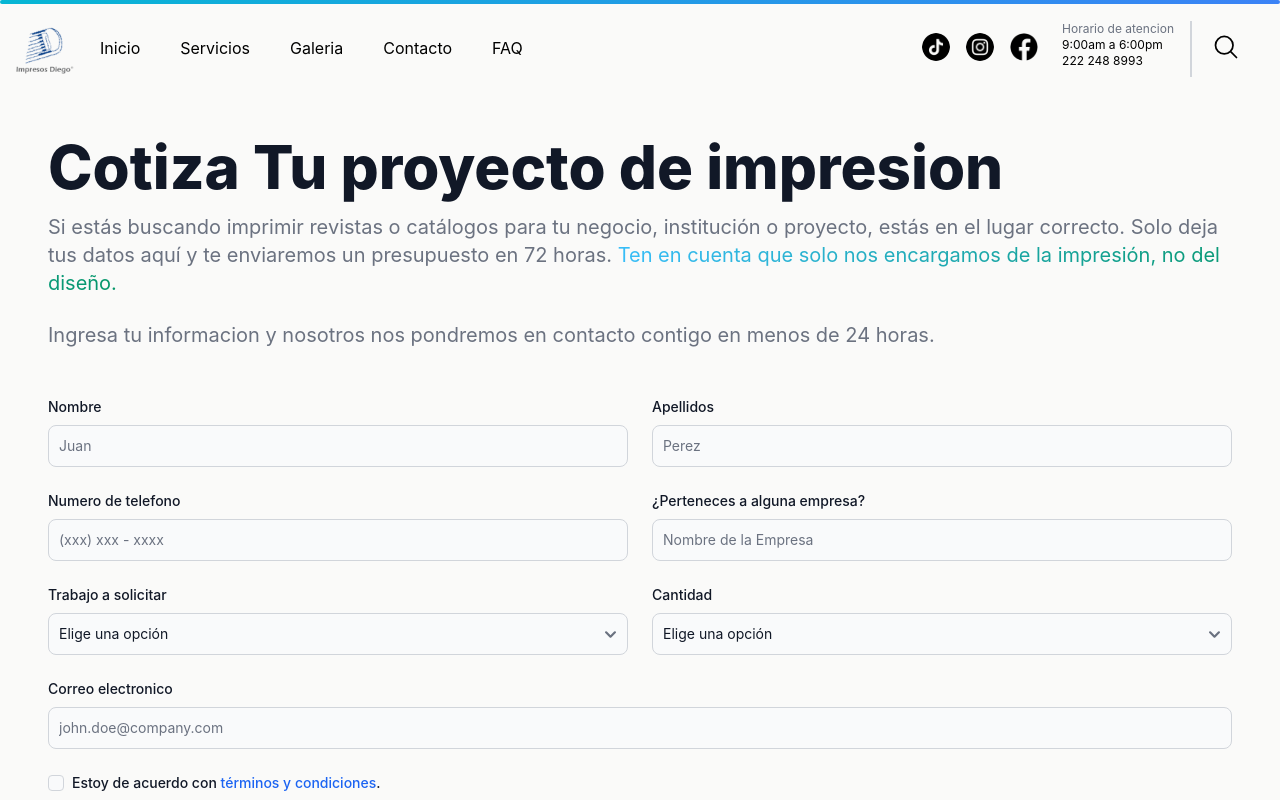
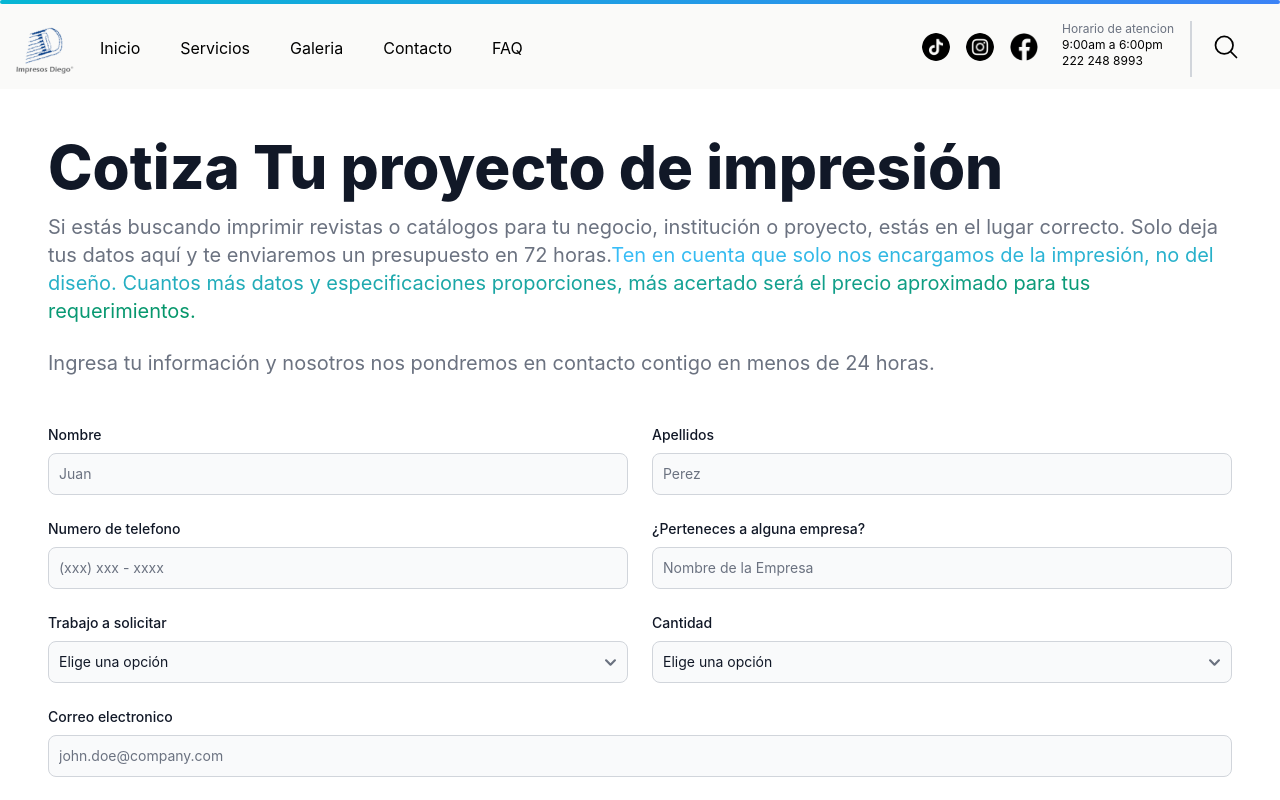
Before and after one commit to EmilioPG13/Impresos-Diego, a React (Vite) app: page /contacto in a window 1280 px wide. Shown: the top 800 px of the page. Built offline with nearby package versions, Linux system fonts and the light colour scheme.

Commit message:
refactor: Update IntroPage content and layout

```diff
--- a/src/components/routes/contacto.jsx
+++ b/src/components/routes/contacto.jsx
@@ -1,16 +1,20 @@
 function Contacto() {
     return (
         <>
-            <div className="m-12">
+            <section className="bg-white dark:bg-gray-900">
+                <div className="p-12 pb-0">
                     <h1 className="mb-4 text-3xl font-extrabold text-gray-900 dark:text-white md:text-5xl lg:text-6xl">
-                    Cotiza Tu proyecto de impresion
+                        Cotiza Tu proyecto de impresión
                     </h1>
                     <p className="text-lg font-normal text-gray-500 lg:text-xl dark:text-gray-400">
-                    Si estás buscando imprimir revistas o catálogos para tu negocio, institución o proyecto, estás en el lugar correcto. Solo deja tus datos aquí y te enviaremos un presupuesto en 72 horas. <span className="text-transparent bg-clip-text bg-gradient-to-r to-emerald-600 from-sky-400">Ten en cuenta que solo nos encargamos de la impresión, no del diseño.</span>
+                        Si estás buscando imprimir revistas o catálogos para tu negocio, institución o proyecto, estás en el lugar correcto. Solo deja tus datos aquí y te enviaremos un presupuesto en 72 horas.
+                        <span className="text-transparent bg-clip-text bg-gradient-to-r from-sky-400 via-blue-500 to-emerald-600">
+                            Ten en cuenta que solo nos encargamos de la impresión, no del diseño. Cuantos más datos y especificaciones proporciones, más acertado será el precio aproximado para tus requerimientos.
+                        </span>
                     </p>
-                <br/>
+                    <br />
                     <p className="text-sm font-normal text-gray-500 lg:text-xl dark:text-gray-400">
-                    Ingresa tu informacion y nosotros nos pondremos en contacto contigo en menos de 24 horas.
+                        Ingresa tu información y nosotros nos pondremos en contacto contigo en menos de 24 horas.
                     </p>
                 </div>
 
@@ -66,6 +70,7 @@ function Contacto() {
                     </div>
                     <button type="submit" className="text-white bg-blue-700 hover:bg-blue-800 focus:ring-4 focus:outline-none focus:ring-blue-300 font-medium rounded-lg text-sm w-full sm:w-auto px-5 py-2.5 text-center dark:bg-blue-600 dark:hover:bg-blue-700 dark:focus:ring-blue-800">Ingresar</button>
                 </form>
+            </section>
         </>
     );
 }
```
Lines whose indentation alone changed are shown as unchanged.
